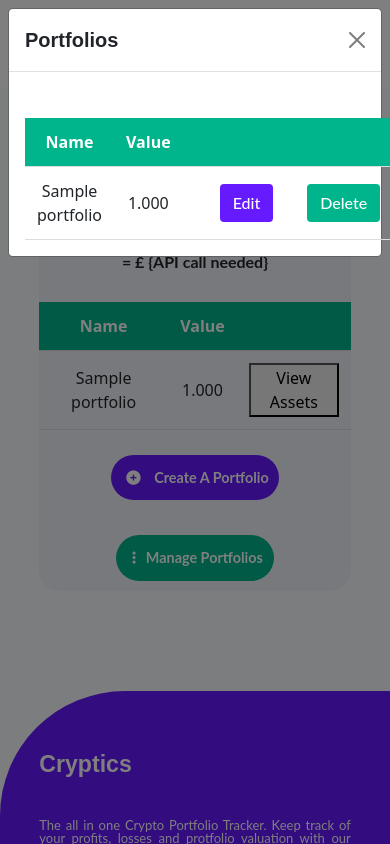
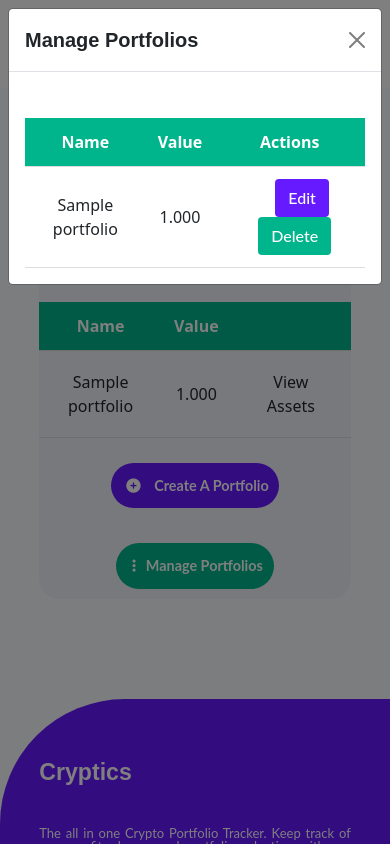
Before and after one commit to RiyadhKh4n/blocknews, a Django app: page /portfolio/ in a window 390 px wide, after a click on "Manage Portfolios". Run offline with Django 3.2, Linux system fonts and the light colour scheme; a user stored in the database is signed in; tables that the repository leaves empty hold one stand-in row (values such as "Sample post"); some libraries are stand-ins or nearby versions.

Commit message:
Change template UI to fit mobile

```diff
--- a/portfolio/templates/portfolio/portfolio.html
+++ b/portfolio/templates/portfolio/portfolio.html
@@ -24,16 +24,19 @@
 
                 <td>
                     <a href="{% url 'get_asset_list' portfolio.id %}">
-                        <button>View Assets</button>
+                        <button class="btn view-btn">View Assets</button>
                     </a>
                 </td>
             </tr>
             {% empty %}
-            <tr><td>Create A Portfolio<td><tr>
+            <tr>
+                <td>Create A Portfolio</td>
+                <td>0.00</td>
+            </tr>
         {% endfor %}
     </table>
 
-    <section class="portfolio-btn-container">
+    <section>
         <section class="create-portfolio-section">
             <a class="create-portfolio-a" href="{% url 'create_portfolio_url' %}">
                 <i class="fa-solid fa-circle-plus"></i> Create A Portfolio
@@ -54,7 +57,7 @@
         <div class="modal-dialog">
           <div class="modal-content">
             <div class="modal-header">
-              <h5 class="modal-title" id="modal-title">Portfolios</h5>
+              <h5 class="modal-title" id="modal-title">Manage Portfolios</h5>
               <button type="button" class="btn-close" data-bs-dismiss="modal" aria-label="Close"></button>
             </div>
             <div class="modal-body">
@@ -62,8 +65,7 @@
                     <tr id="header">
                         <th>Name</th>
                         <th>Value</th>
-                        <th></th>
-                        <th></th>
+                        <th>Actions</th>
                     </tr>
 
                     {% for portfolio in portfolios %}
@@ -76,13 +78,8 @@
                                     <button class="btn btn-purple modal-btn">Edit</button>
                                 </a>
 
-                                <!-- <a href="{% url 'delete_portfolio' portfolio.id %}">
-                                    <button class="btn btn-green modal-btn">Delete</button>
-                                </a> -->
-                            </td>
-                            <td>
                                 <a href="{% url 'delete_portfolio' portfolio.id %}">
-                                    <button class="btn btn-green modal-btn">Delete</button>
+                                    <button class="btn btn-green modal-btn del-btn">Delete</button>
                                 </a>
                             </td>
                         </tr>
```
